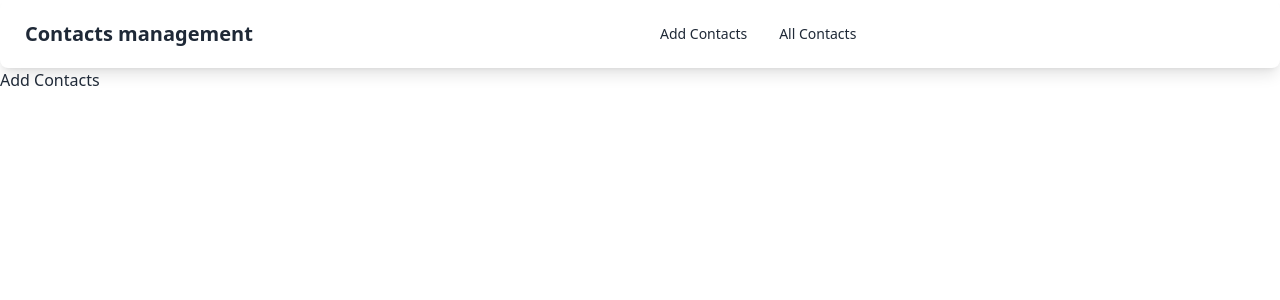
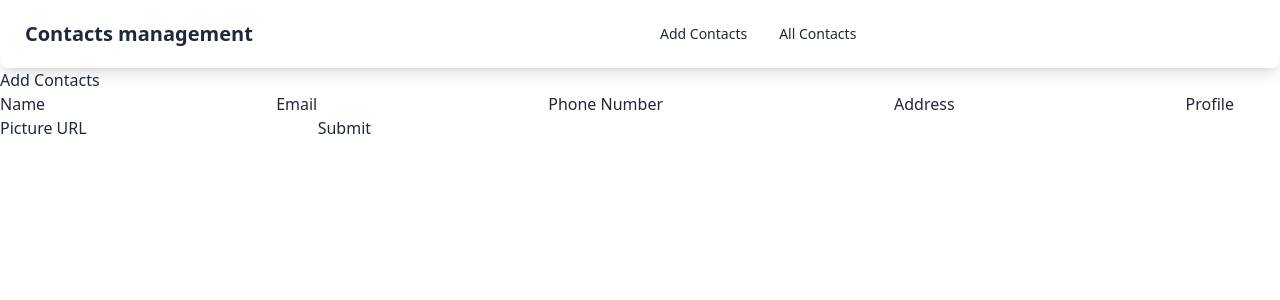
Before and after one commit to mehrabhossain1/contacts-management-client, a React (Vite) app: page /add-contacts in a window 1280 px wide. Shown: the top 300 px of the page. Built offline with nearby package versions, Linux system fonts and the light colour scheme.

Commit message:
add contacts pages form working

```diff
--- a/src/pages/AddContacts.tsx
+++ b/src/pages/AddContacts.tsx
@@ -1,8 +1,38 @@
 const AddContacts = () => {
+  const handleFormSubmit = (e) => {
+    e.preventDefault();
+
+    const name = e.target.name.value;
+    const email = e.target.email.value;
+    const phoneNumber = e.target.phoneNumber.value;
+    const address = e.target.address.value;
+    const profilePictureURL = e.target.profilePictureURL.value;
+
+    console.log({ name, email, phoneNumber, address, profilePictureURL });
+  };
+
   return (
-    <div>
+    <>
       <h1>Add Contacts</h1>
-    </div>
+      <form onSubmit={handleFormSubmit}>
+        <label htmlFor="name">Name</label>
+        <input type="text" name="name" id="name" />
+
+        <label htmlFor="email">Email</label>
+        <input type="email" name="email" id="email" />
+
+        <label htmlFor="phoneNumber">Phone Number</label>
+        <input type="text" name="phoneNumber" id="phoneNumber" />
+
+        <label htmlFor="address">Address</label>
+        <input type="text" name="address" id="address" />
+
+        <label htmlFor="profilePictureURL">Profile Picture URL</label>
+        <input type="text" name="profilePictureURL" id="profilePictureURL" />
+
+        <button type="submit">Submit</button>
+      </form>
+    </>
   );
 };
 
--- a/src/redux/api/contactsApi.ts
+++ b/src/redux/api/contactsApi.ts
@@ -2,6 +2,15 @@ import { baseApi } from "./baseApi";
 
 const contactsApi = baseApi.injectEndpoints({
   endpoints: (builder) => ({
+    createContact: builder.mutation({
+      query: (data) => ({
+        url: "/contacts",
+        method: "POST",
+        data,
+      }),
+      invalidatesTags: ["contacts"],
+    }),
+
     getContacts: builder.query({
       query: () => ({
         url: "/contacts",
@@ -20,4 +29,8 @@ const contactsApi = baseApi.injectEndpoints({
   }),
 });
 
-export const { useGetContactsQuery, useDeleteContactMutation } = contactsApi;
+export const {
+  useCreateContactMutation,
+  useGetContactsQuery,
+  useDeleteContactMutation,
+} = contactsApi;
```
